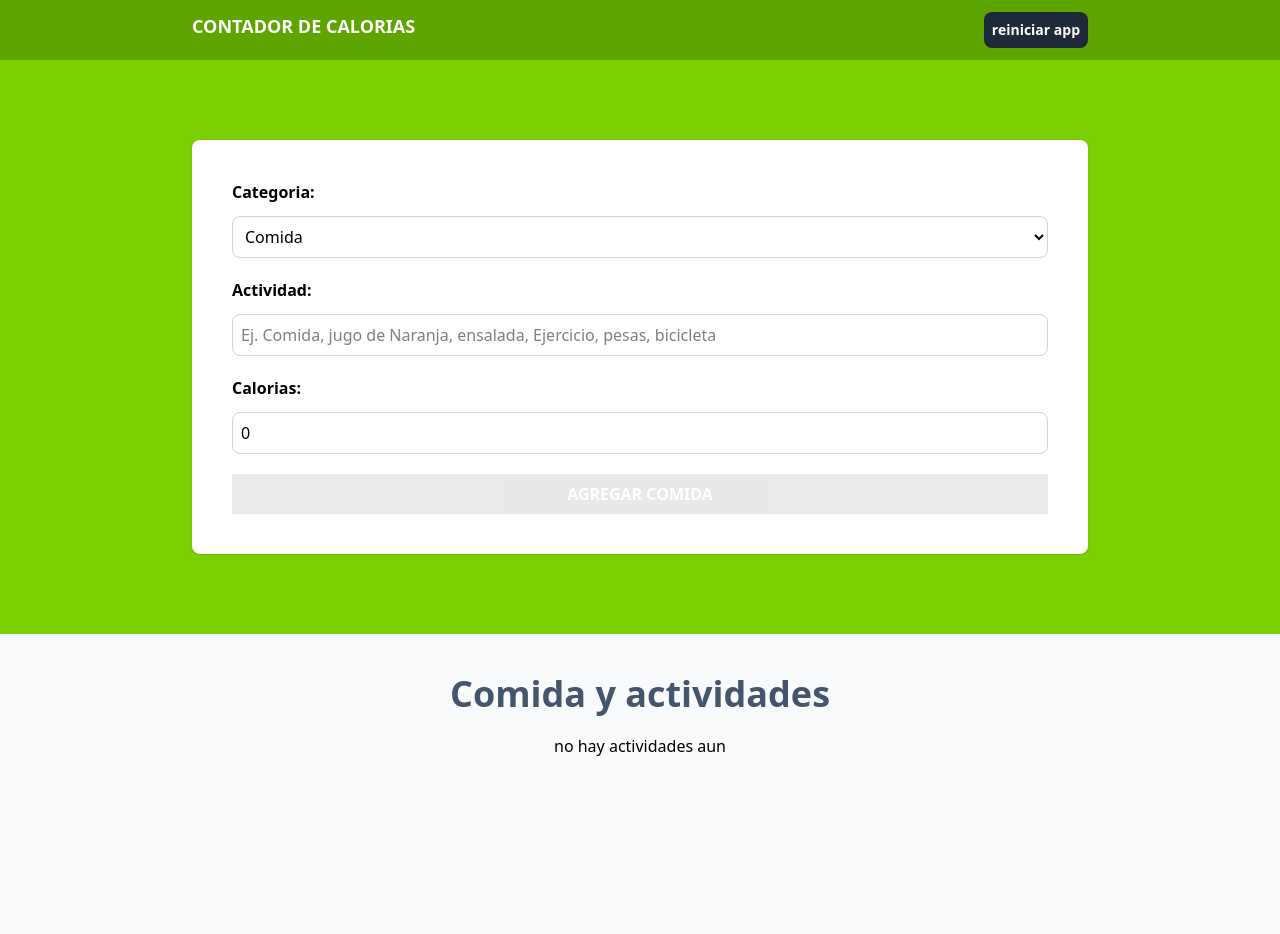
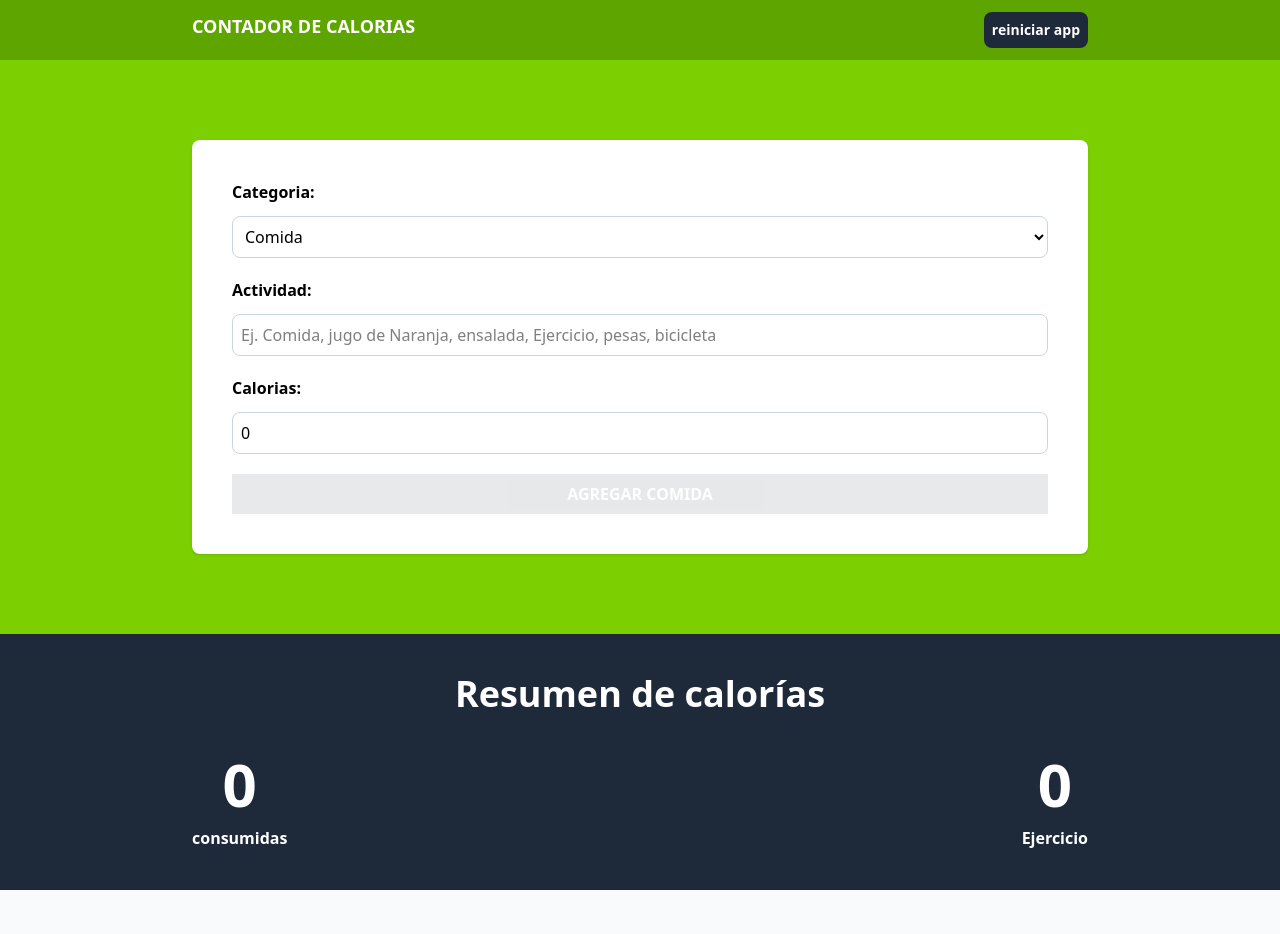
Before and after one commit to JoluDev05/calorie-tracker, a React (Vite) app: page / in a window 1280 px wide. Shown: the top 934 px of the page. Before the commit the page ends 818 px from the top, so only its background shows below. Built offline with nearby package versions, Linux system fonts and the light colour scheme.

Commit message:
Mostrando calorias quemadas y consumidas

```diff
--- a/src/App.tsx
+++ b/src/App.tsx
@@ -2,6 +2,7 @@
 import Form from "./components/Form";
 import { activityReducer, initialState } from "./reducers/activity-reducer";
 import ActivityList from "./components/ActivityList";
+import CalorieTracker from "./components/CalorieTracker";
 
 function App() {
   const [state, dispatch] = useReducer(activityReducer, initialState);
@@ -35,6 +36,15 @@
         </div>
       </section>
 
+      <section className="bg-gray-800 py-10">
+        <div className="max-w-4xl mx-auto">
+          <CalorieTracker
+          activities={state.activities} />
+
+        </div>
+
+      </section>
+
       <section className="p-10 mx-auto max-w-4xl">
         <ActivityList activities={state.activities} dispatch={dispatch} />
       </section>
--- /dev/null
+++ b/src/components/CalorieTracker.tsx
@@ -0,0 +1,37 @@
+import { useMemo } from "react";
+import type { Activity } from "../types";
+
+
+type CalorieTrackerProps = {
+    activities: Activity[];
+};
+
+export default function CalorieTracker({ activities }: CalorieTrackerProps) {
+    //Contador de calorias
+
+        const caloriesConsumed = useMemo (() => activities.reduce((total, activity) =>
+        activity.category === 1 ? total + activity.calories : total, 0) , [activities]);
+
+        const caloriesBurned = useMemo (() => activities.reduce((total, activity) =>
+        activity.category === 2 ? total + activity.calories : total, 0) , [activities]);
+  return (
+    <>
+
+        <h2 className="text-4xl font-black text-white text-center "> Resumen de calorías</h2>
+
+        <div className="flex flex-center items-center md:flex-row md:justify-between gap-5 mt-10">
+            <p className="text-white font-bold rounded-full grid grid-cols-1 gap-3 text-center">
+            <span className="font-black text-6xl text-orange">{caloriesConsumed}</span>
+            consumidas
+        </p>
+
+        <p className="text-white font-bold rounded-full grid grid-cols-1 gap-3 text-center">
+            <span className="font-black text-6xl text-orange">{caloriesBurned}</span>
+            Ejercicio
+        </p>
+        </div>
+
+
+    </>
+  )
+}
```
